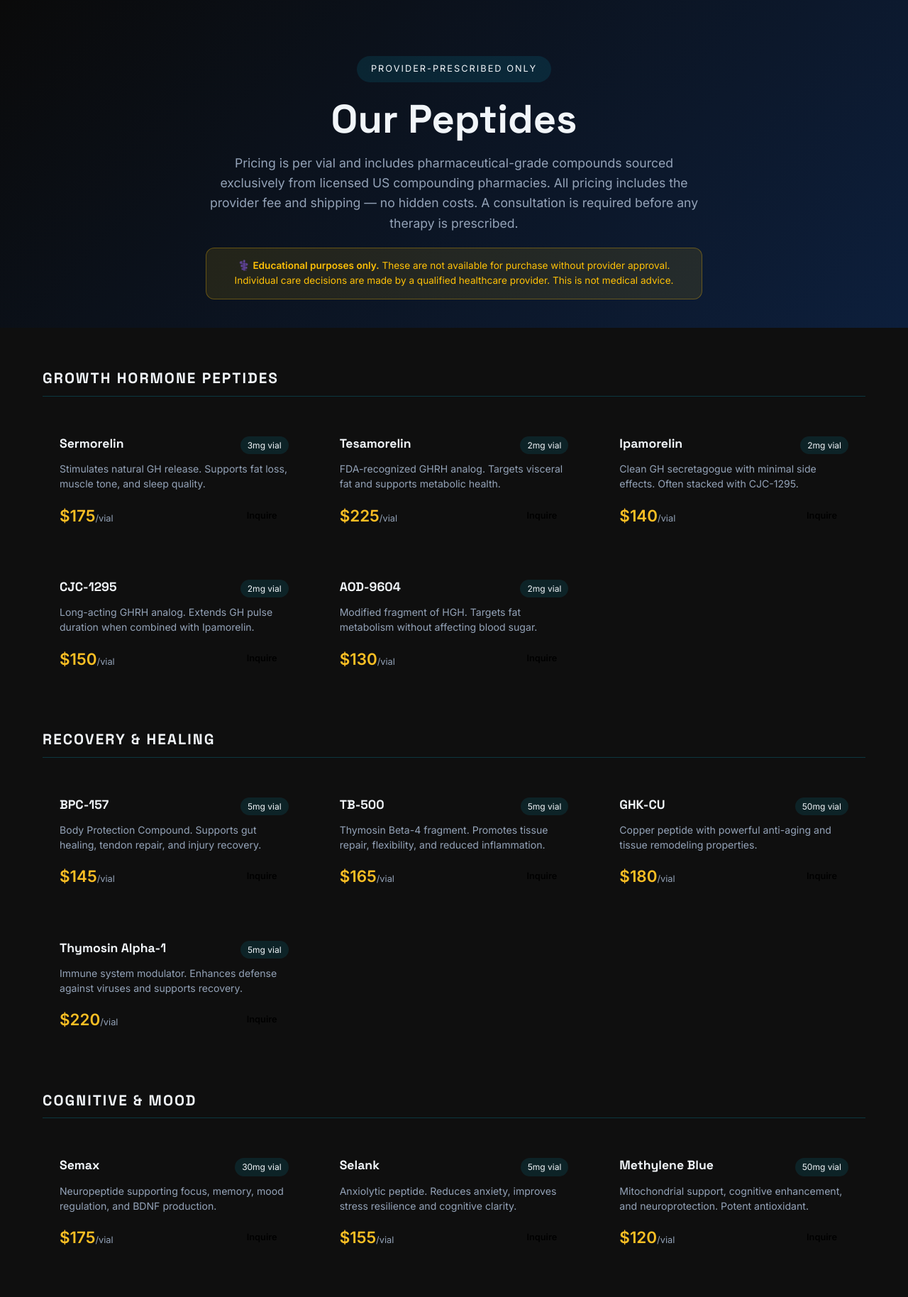
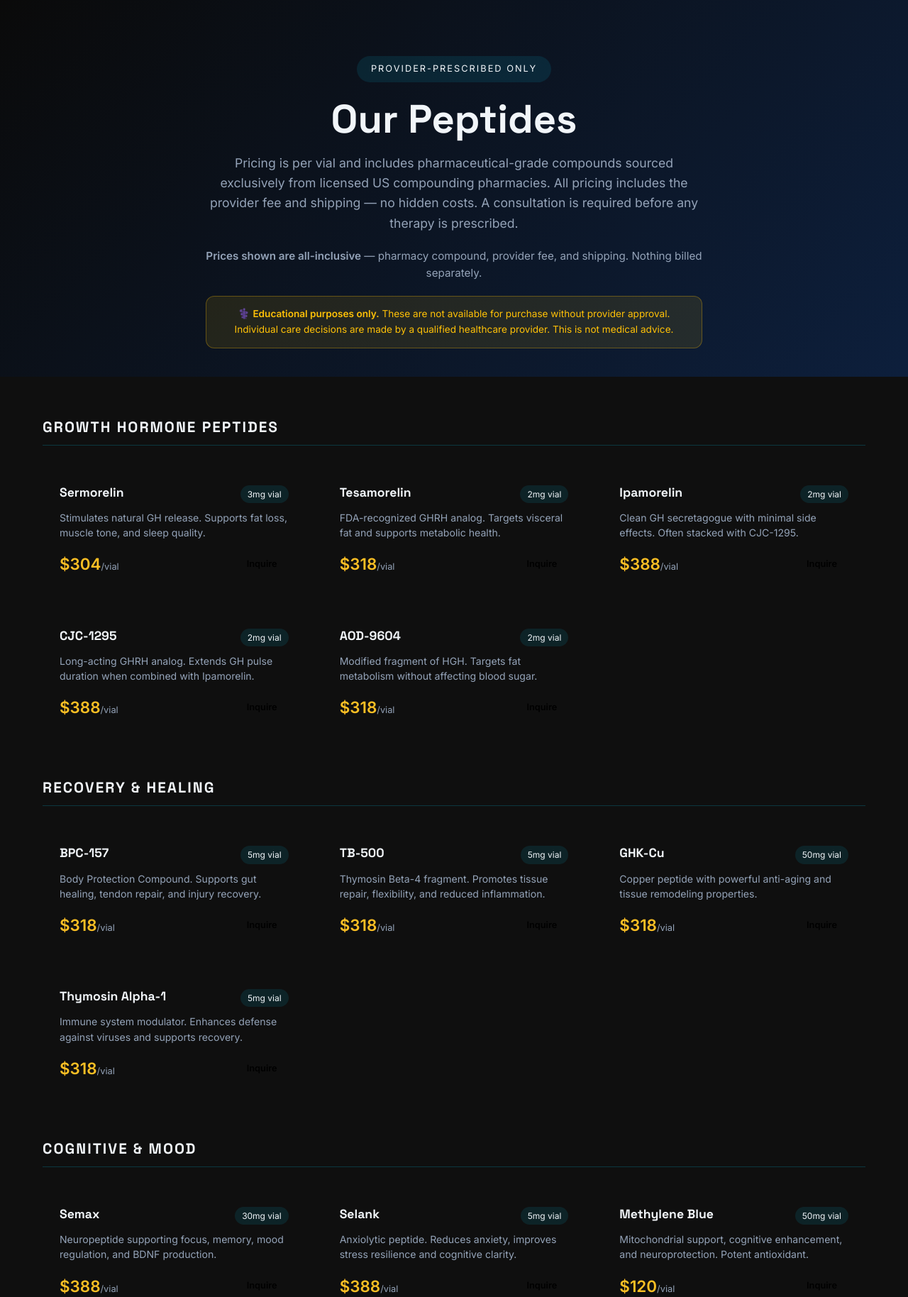
Before and after one commit to robertzinno0-ctrl/vantage-optimize-site, a Flask app: page /peptides in a window 1280 px wide. Shown: the part 103-1931 px from the top of the page at 71% size. Run offline with Flask 3, Linux system fonts and the light colour scheme.

Commit message:
Update peptide prices to IHN sheet, add Semaglutide/Tirzepatide, add all-inclusive pricing note

```diff
--- a/templates/peptides.html
+++ b/templates/peptides.html
@@ -7,6 +7,7 @@
     <div style="display:inline-block;background:rgba(0,212,255,0.1);border:1px solid var(--electric-blue);border-radius:50px;padding:8px 20px;font-size:0.8rem;letter-spacing:2px;color:var(--electric-blue);text-transform:uppercase;margin-bottom:20px;">Provider-Prescribed Only</div>
     <h1 style="font-size:clamp(2rem,5vw,3.5rem);font-weight:800;margin-bottom:16px;text-align:center;">Our <span style="color:var(--electric-blue);">Peptides</span></h1>
     <p style="font-size:1.1rem;color:var(--text-muted);max-width:700px;margin:0 auto 20px;">Pricing is per vial and includes pharmaceutical-grade compounds sourced exclusively from licensed US compounding pharmacies. All pricing includes the provider fee and shipping — no hidden costs. A consultation is required before any therapy is prescribed.</p>
+    <p style="font-size:0.95rem;color:var(--text-muted);max-width:700px;margin:0 auto 20px;"><strong style="color:var(--electric-blue);">Prices shown are all-inclusive</strong> — pharmacy compound, provider fee, and shipping. Nothing billed separately.</p>
     <div style="background:rgba(255,193,7,0.1);border:1px solid rgba(255,193,7,0.3);border-radius:12px;padding:14px 20px;max-width:700px;margin:0 auto;font-size:0.85rem;color:#ffc107;">
       ⚕️ <strong>Educational purposes only.</strong> These are not available for purchase without provider approval. Individual care decisions are made by a qualified healthcare provider. This is not medical advice.
     </div>
@@ -21,11 +22,11 @@
     <div style="display:grid;grid-template-columns:repeat(auto-fill,minmax(280px,1fr));gap:24px;margin-bottom:60px;">
 
       {% set gh_peptides = [
-        ("Sermorelin", "3mg vial", "$175", "Stimulates natural GH release. Supports fat loss, muscle tone, and sleep quality."),
-        ("Tesamorelin", "2mg vial", "$225", "FDA-recognized GHRH analog. Targets visceral fat and supports metabolic health."),
-        ("Ipamorelin", "2mg vial", "$140", "Clean GH secretagogue with minimal side effects. Often stacked with CJC-1295."),
-        ("CJC-1295", "2mg vial", "$150", "Long-acting GHRH analog. Extends GH pulse duration when combined with Ipamorelin."),
-        ("AOD-9604", "2mg vial", "$130", "Modified fragment of HGH. Targets fat metabolism without affecting blood sugar."),
+        ("Sermorelin", "3mg vial", "$304", "Stimulates natural GH release. Supports fat loss, muscle tone, and sleep quality."),
+        ("Tesamorelin", "2mg vial", "$318", "FDA-recognized GHRH analog. Targets visceral fat and supports metabolic health."),
+        ("Ipamorelin", "2mg vial", "$388", "Clean GH secretagogue with minimal side effects. Often stacked with CJC-1295."),
+        ("CJC-1295", "2mg vial", "$388", "Long-acting GHRH analog. Extends GH pulse duration when combined with Ipamorelin."),
+        ("AOD-9604", "2mg vial", "$318", "Modified fragment of HGH. Targets fat metabolism without affecting blood sugar."),
       ] %}
       {% for name, dose, price, desc in gh_peptides %}
       <div class="peptide-card">
@@ -46,10 +47,10 @@
     <h2 style="font-size:1.3rem;font-weight:700;color:var(--electric-blue);text-transform:uppercase;letter-spacing:2px;border-bottom:1px solid rgba(0,212,255,0.2);padding-bottom:12px;margin-bottom:32px;">Recovery & Healing</h2>
     <div style="display:grid;grid-template-columns:repeat(auto-fill,minmax(280px,1fr));gap:24px;margin-bottom:60px;">
       {% set recovery_peptides = [
-        ("BPC-157", "5mg vial", "$145", "Body Protection Compound. Supports gut healing, tendon repair, and injury recovery."),
-        ("TB-500", "5mg vial", "$165", "Thymosin Beta-4 fragment. Promotes tissue repair, flexibility, and reduced inflammation."),
-        ("GHK-CU", "50mg vial", "$180", "Copper peptide with powerful anti-aging and tissue remodeling properties."),
-        ("Thymosin Alpha-1", "5mg vial", "$220", "Immune system modulator. Enhances defense against viruses and supports recovery."),
+        ("BPC-157", "5mg vial", "$318", "Body Protection Compound. Supports gut healing, tendon repair, and injury recovery."),
+        ("TB-500", "5mg vial", "$318", "Thymosin Beta-4 fragment. Promotes tissue repair, flexibility, and reduced inflammation."),
+        ("GHK-Cu", "50mg vial", "$318", "Copper peptide with powerful anti-aging and tissue remodeling properties."),
+        ("Thymosin Alpha-1", "5mg vial", "$318", "Immune system modulator. Enhances defense against viruses and supports recovery."),
       ] %}
       {% for name, dose, price, desc in recovery_peptides %}
       <div class="peptide-card">
@@ -70,8 +71,8 @@
     <h2 style="font-size:1.3rem;font-weight:700;color:var(--electric-blue);text-transform:uppercase;letter-spacing:2px;border-bottom:1px solid rgba(0,212,255,0.2);padding-bottom:12px;margin-bottom:32px;">Cognitive & Mood</h2>
     <div style="display:grid;grid-template-columns:repeat(auto-fill,minmax(280px,1fr));gap:24px;margin-bottom:60px;">
       {% set cognitive_peptides = [
-        ("Semax", "30mg vial", "$175", "Neuropeptide supporting focus, memory, mood regulation, and BDNF production."),
-        ("Selank", "5mg vial", "$155", "Anxiolytic peptide. Reduces anxiety, improves stress resilience and cognitive clarity."),
+        ("Semax", "30mg vial", "$388", "Neuropeptide supporting focus, memory, mood regulation, and BDNF production."),
+        ("Selank", "5mg vial", "$388", "Anxiolytic peptide. Reduces anxiety, improves stress resilience and cognitive clarity."),
         ("Methylene Blue", "50mg vial", "$120", "Mitochondrial support, cognitive enhancement, and neuroprotection. Potent antioxidant."),
       ] %}
       {% for name, dose, price, desc in cognitive_peptides %}
@@ -93,8 +94,8 @@
     <h2 style="font-size:1.3rem;font-weight:700;color:var(--electric-blue);text-transform:uppercase;letter-spacing:2px;border-bottom:1px solid rgba(0,212,255,0.2);padding-bottom:12px;margin-bottom:32px;">Sexual Health & Vitality</h2>
     <div style="display:grid;grid-template-columns:repeat(auto-fill,minmax(280px,1fr));gap:24px;margin-bottom:60px;">
       {% set sexual_peptides = [
-        ("PT-141", "10mg vial", "$185", "Melanocortin receptor agonist. Supports libido and sexual function in men and women."),
-        ("Kisspeptin", "5mg vial", "$195", "Hormone regulator supporting testosterone, LH, and reproductive health."),
+        ("PT-141", "10mg vial", "$318", "Melanocortin receptor agonist. Supports libido and sexual function in men and women."),
+        ("Kisspeptin", "5mg vial", "$318", "Hormone regulator supporting testosterone, LH, and reproductive health."),
       ] %}
       {% for name, dose, price, desc in sexual_peptides %}
       <div class="peptide-card">
@@ -115,9 +116,11 @@
     <h2 style="font-size:1.3rem;font-weight:700;color:var(--electric-blue);text-transform:uppercase;letter-spacing:2px;border-bottom:1px solid rgba(0,212,255,0.2);padding-bottom:12px;margin-bottom:32px;">Metabolic & Weight Loss</h2>
     <div style="display:grid;grid-template-columns:repeat(auto-fill,minmax(280px,1fr));gap:24px;margin-bottom:60px;">
       {% set metabolic_peptides = [
-        ("Retatrutide", "5mg vial", "$320", "Triple agonist (GLP-1 + GIP + glucagon). Advanced metabolic optimization therapy."),
+        ("Semaglutide", "6mg vial", "$304", "GLP-1 agonist. Supports appetite control, weight loss, and metabolic health."),
+        ("Tirzepatide", "10mg vial", "$388", "Dual GLP-1/GIP agonist. Advanced metabolic and weight loss therapy."),
+        ("Retatrutide", "4mg vial", "$574", "Triple agonist (GLP-1 + GIP + glucagon). Advanced metabolic optimization therapy."),
         ("5-Amino-1MQ", "100mg vial", "$195", "NNMT inhibitor supporting fat loss, metabolic rate, and cellular energy production."),
-        ("MOTs-C", "5mg vial", "$260", "Mitochondrial peptide. Improves insulin sensitivity, metabolic function, and energy."),
+        ("MOTs-C", "5mg vial", "$318", "Mitochondrial peptide. Improves insulin sensitivity, metabolic function, and energy."),
       ] %}
       {% for name, dose, price, desc in metabolic_peptides %}
       <div class="peptide-card">
@@ -138,8 +141,8 @@
     <h2 style="font-size:1.3rem;font-weight:700;color:var(--electric-blue);text-transform:uppercase;letter-spacing:2px;border-bottom:1px solid rgba(0,212,255,0.2);padding-bottom:12px;margin-bottom:32px;">Antioxidants & Longevity</h2>
     <div style="display:grid;grid-template-columns:repeat(auto-fill,minmax(280px,1fr));gap:24px;margin-bottom:60px;">
       {% set longevity_peptides = [
-        ("NAD+", "500mg vial", "$175", "Essential coenzyme for DNA repair, mitochondrial function, and cellular energy."),
-        ("Glutathione", "200mg vial", "$145", "Master antioxidant. Detoxification, immune support, skin brightening, and anti-aging."),
+        ("NAD+", "500mg vial", "$318", "Essential coenzyme for DNA repair, mitochondrial function, and cellular energy."),
+        ("Glutathione", "200mg vial", "$192", "Master antioxidant. Detoxification, immune support, skin brightening, and anti-aging."),
       ] %}
       {% for name, dose, price, desc in longevity_peptides %}
       <div class="peptide-card">
```
